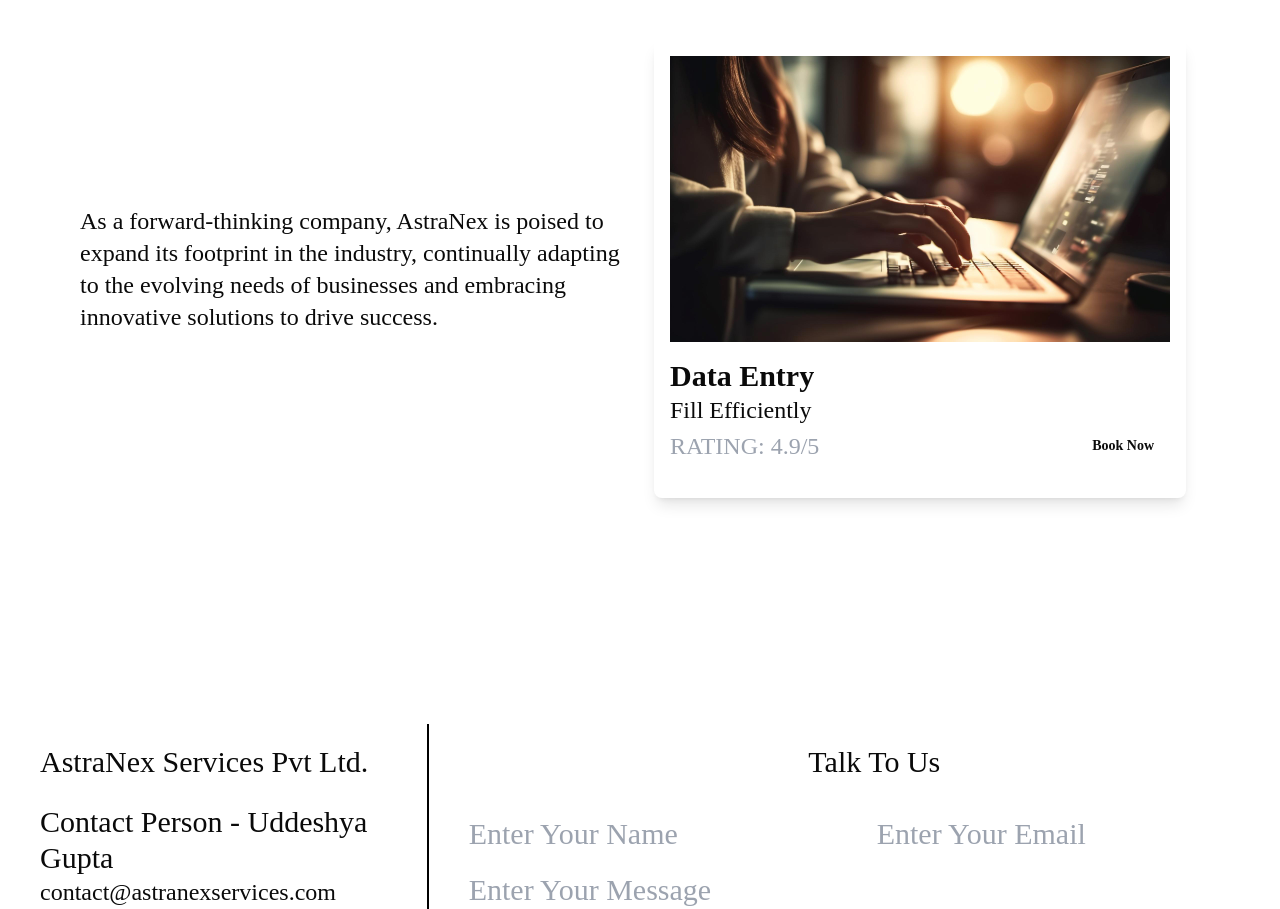
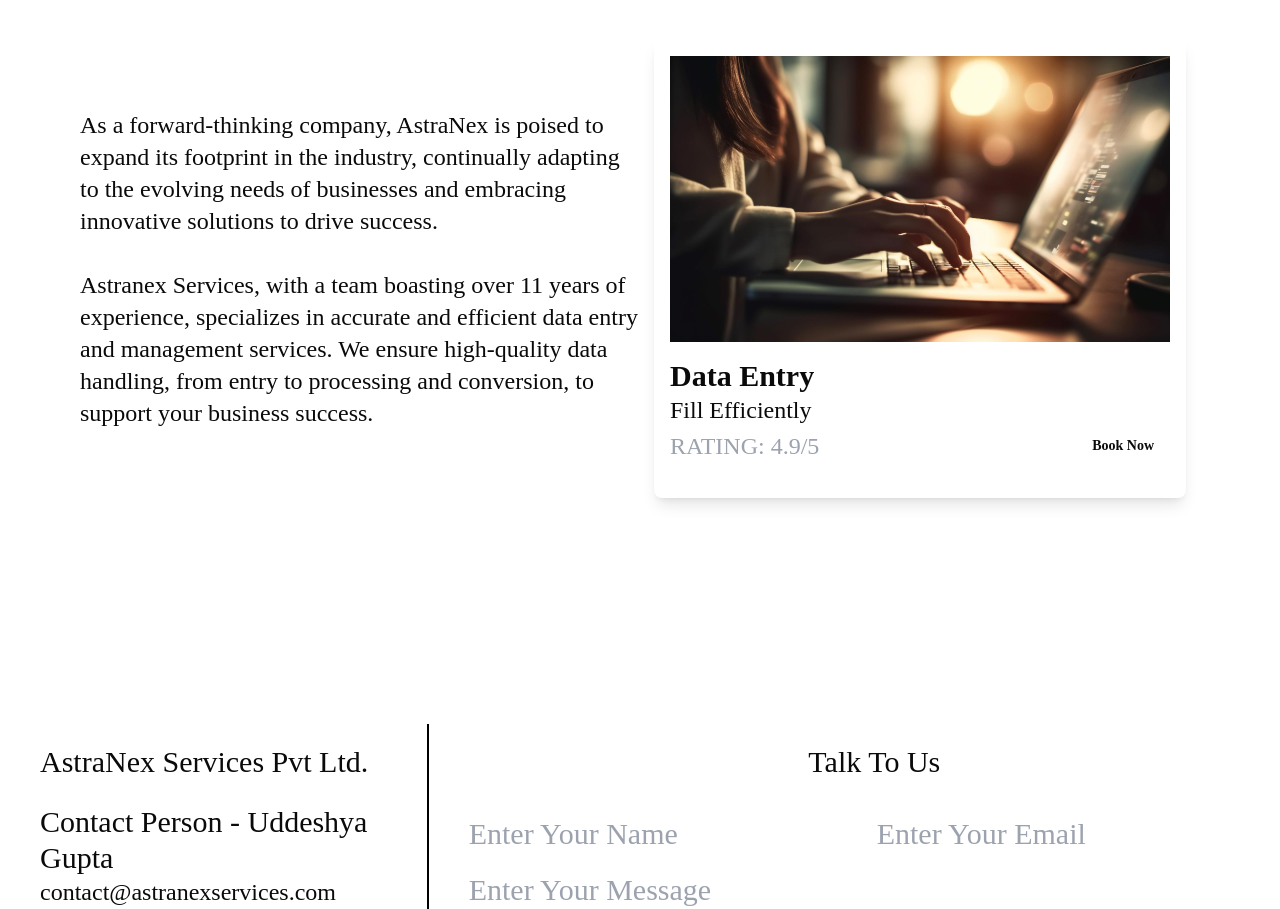
Before and after one commit to HarshUpadhyay2003/my-app, a Next.js app: page / in a window 1280 px wide. Shown: the part 972-1881 px from the top of the page. Built offline with nearby package versions, Linux system fonts and the light colour scheme.

Commit message:
added description in product page.

```diff
--- a/components/product.js
+++ b/components/product.js
@@ -13,6 +13,12 @@ export default function Products() {
             footprint in the industry, continually adapting to the evolving
             needs of businesses and embracing innovative solutions to drive
             success.
+            <br/><br/>
+            Astranex Services, with a team boasting over 11 years of
+            experience, specializes in accurate and efficient data entry and
+            management services. We ensure high-quality data handling, from
+            entry to processing and conversion, to support your business
+            success.
           </p>
           <Catalouge />
         </div>
```
